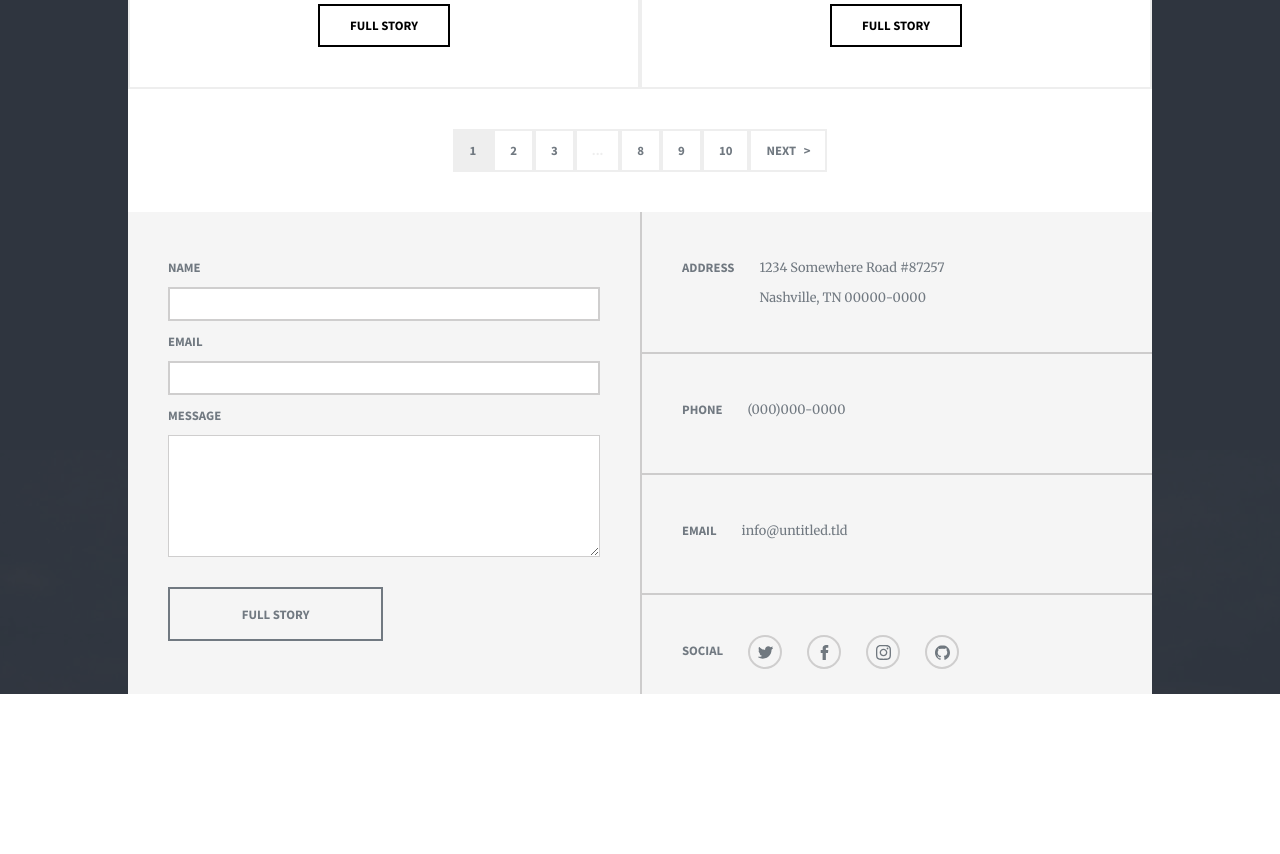
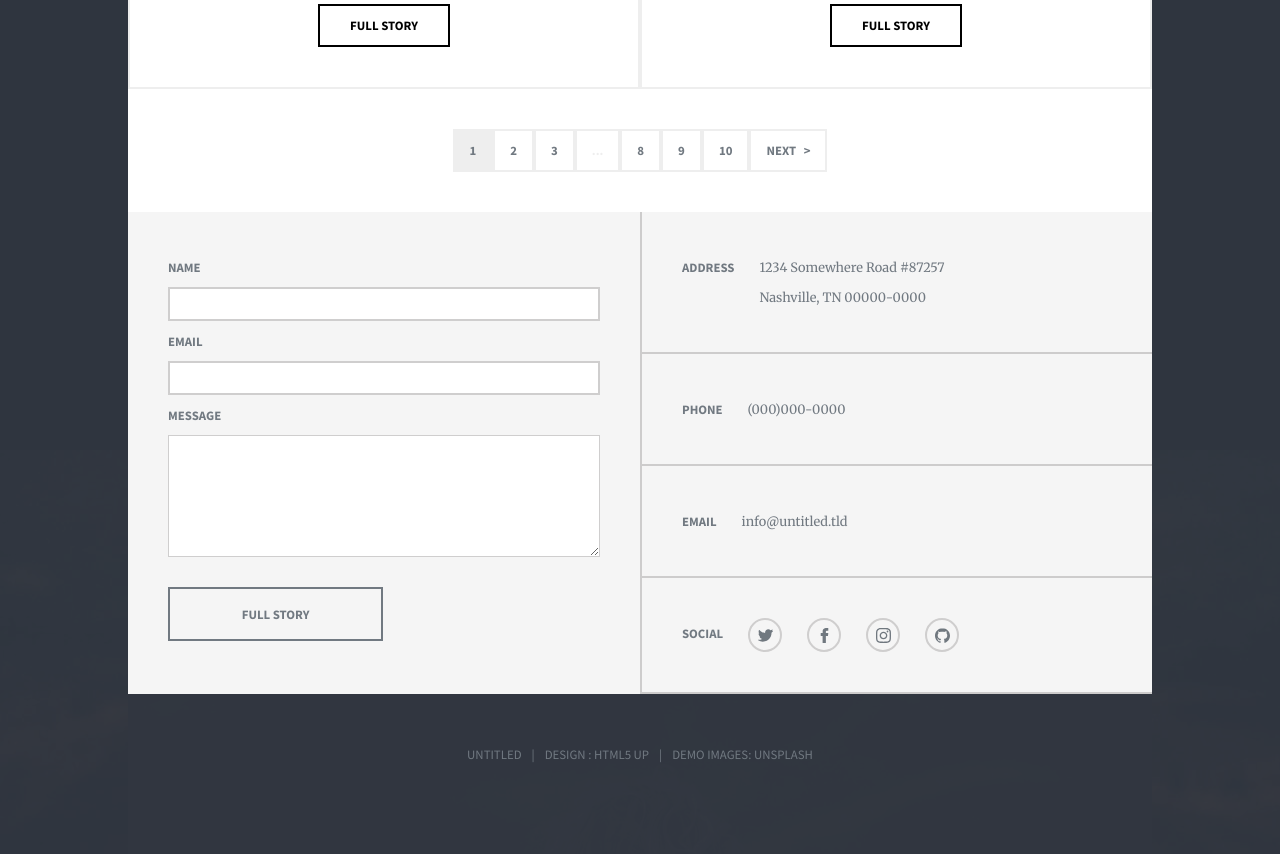
Before and after one commit to ManideepPaul/Massively-landing-page, a plain HTML site: page index.html in a window 1280 px wide. Shown: the part 3550-4404 px from the top of the page. Before the commit the page ends 4244 px from the top, so only its background shows below. Drawn offline with Linux system fonts and the light colour scheme.

Commit message:
footer section completed

```diff
--- a/index.html
+++ b/index.html
@@ -245,6 +245,13 @@
             </div>
           </aside>
         </div>
+        <footer>
+          <span class="heading3">untitled</span>
+          <span class="heading3">|</span>
+          <span class="heading3">design : html5 up</span>
+          <span class="heading3">|</span>
+          <span class="heading3">demo images: unsplash</span>
+        </footer>
       </section>
       <!-- blogSec -->
     </div>
--- a/style.css
+++ b/style.css
@@ -321,14 +321,13 @@ nav {
     padding: 8px;
     width: 15px;
     height: 15px;
-  filter: invert(48%) sepia(13%) saturate(249%) hue-rotate(169deg)
-    brightness(94%) contrast(95%);
+    filter: invert(48%) sepia(13%) saturate(249%) hue-rotate(169deg) brightness(94%) contrast(95%);
 }
 
 .borTwo {
     border-left: 2px solid rgb(205, 204, 204);
     border-bottom: 2px solid rgb(205, 204, 204);
-  min-height: 25%;
+    min-height: auto;
     display: flex;
     gap: 25px;
     box-sizing: border-box;
@@ -349,3 +348,17 @@ textarea {
 }
 
 /* endContainer */
+/* footer */
+
+footer {
+    min-height: 120px;
+    background-color: rgba(49, 55, 65, .9);
+    width: 100%;
+    display: flex;
+    justify-content: center;
+    align-items: center;
+    gap: 10px;
+    padding-bottom: 40px;
+}
+
+/* footer */
```
Lines whose indentation alone changed are shown as unchanged.
